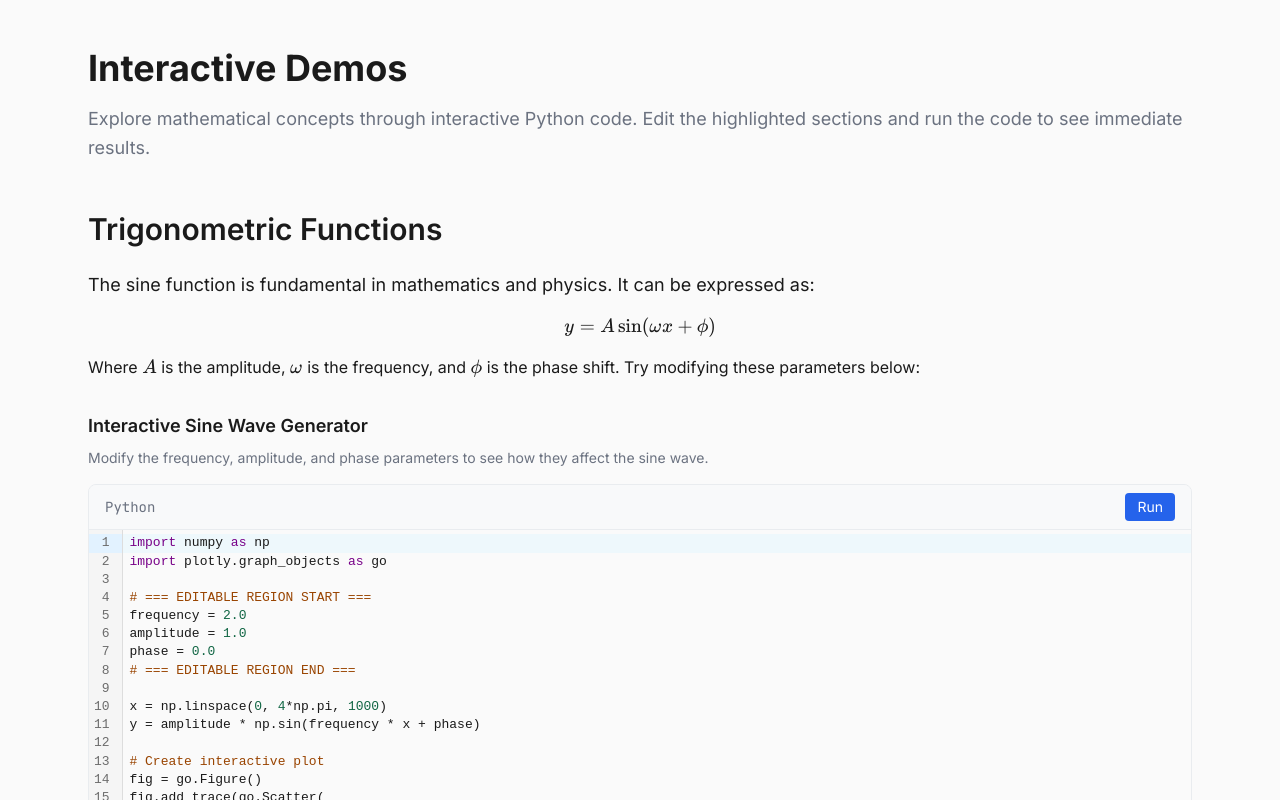
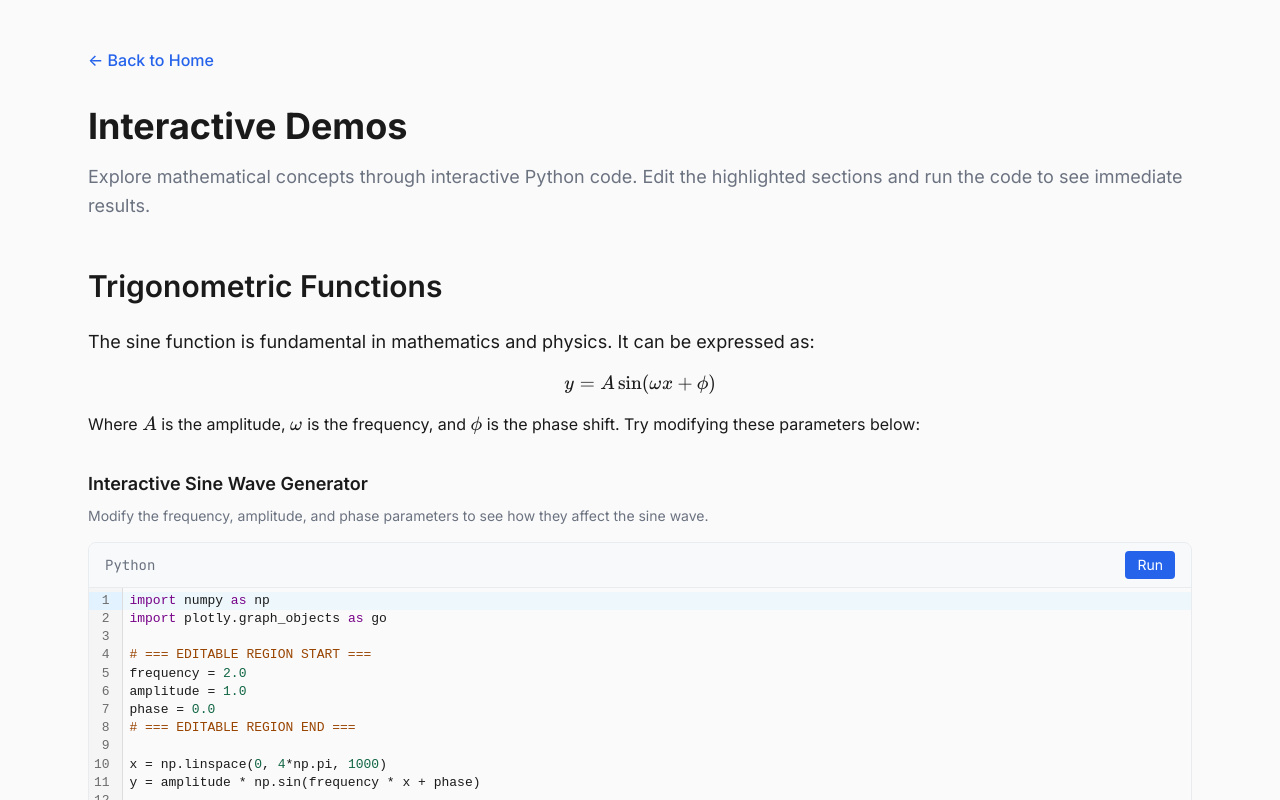
Before and after one commit to nikhil-vytla/interactive-blog, a Next.js app: page /interactive-blog/demo in a window 1280 px wide. Shown: the top 800 px of the page. Built offline with nearby package versions, Linux system fonts and the light colour scheme.

Commit message:
refactor: convert main content pages to PageLayout
- Update demo page with consistent navigation and structure
- Convert p-values blog post to use PageLayout
- Remove manual navigation code in favor of automatic layout
- Maintain all existing functionality and content

```diff
--- a/src/app/blog/p-values/page.tsx
+++ b/src/app/blog/p-values/page.tsx
@@ -1,9 +1,9 @@
 'use client';
 
 import { useState } from 'react';
+import PageLayout from '@/components/PageLayout';
 import { InlineMath, DisplayMath } from '@/components/MathRenderer';
 import PlotlyCodeEditor from '@/components/PlotlyCodeEditor';
-import Link from 'next/link';
 
 export default function PValuesPost() {
   const [sampleSize, setSampleSize] = useState(30);
@@ -159,18 +159,10 @@ fig.update_yaxes(showgrid=True, gridwidth=1, gridcolor='lightgray')`;
 
 
   return (
-    <div className="max-w-4xl mx-auto px-6 py-12">
-      <header className="mb-12">
-        <Link href="/" className="text-accent hover:underline mb-4 inline-block">
-          ← Back to Home
-        </Link>
-        <h1 className="text-4xl font-bold mb-4">Understanding P-Values</h1>
-        <p className="text-muted text-lg leading-relaxed">
-          An exploration of p-values through interactive examples and visualizations,
-          with a focus on common interpretations and misconceptions.
-        </p>
-      </header>
-
+    <PageLayout
+      title="Understanding P-Values"
+      description="An exploration of p-values through interactive examples and visualizations, with a focus on common interpretations and misconceptions."
+    >
       <article className="prose max-w-none">
         <section className="mb-12">
           <h2 className="text-2xl font-semibold mb-6">What is a P-Value?</h2>
@@ -370,6 +362,6 @@ fig.update_yaxes(showgrid=True, gridwidth=1, gridcolor='lightgray')`;
           </div>
         </section>
       </article>
-    </div>
+    </PageLayout>
   );
 }
--- a/src/app/demo/page.tsx
+++ b/src/app/demo/page.tsx
@@ -1,5 +1,6 @@
 'use client';
 
+import PageLayout from '@/components/PageLayout';
 import PlotlyCodeEditor from '@/components/PlotlyCodeEditor';
 import { DisplayMath, InlineMath } from '@/components/MathRenderer';
 
@@ -180,16 +181,11 @@ print(f"Max: {np.max(data):.3f}")`;
   };
 
   return (
-    <div className="max-w-6xl mx-auto px-6 py-12">
-      <header className="mb-12">
-        <h1 className="text-4xl font-bold mb-4">Interactive Demos</h1>
-        <p className="text-muted text-lg leading-relaxed">
-          Explore mathematical concepts through interactive Python code.
-          Edit the highlighted sections and run the code to see immediate results.
-        </p>
-      </header>
-
-      <main className="space-y-16">
+    <PageLayout
+      title="Interactive Demos"
+      description="Explore mathematical concepts through interactive Python code. Edit the highlighted sections and run the code to see immediate results."
+    >
+      <div className="space-y-16">
         <section>
           <h2 className="text-3xl font-semibold mb-6">Trigonometric Functions</h2>
 
@@ -287,7 +283,7 @@ print(f"Max: {np.max(data):.3f}")`;
             </div>
           </div>
         </section>
-      </main>
-    </div>
+      </div>
+    </PageLayout>
   );
 }
```
